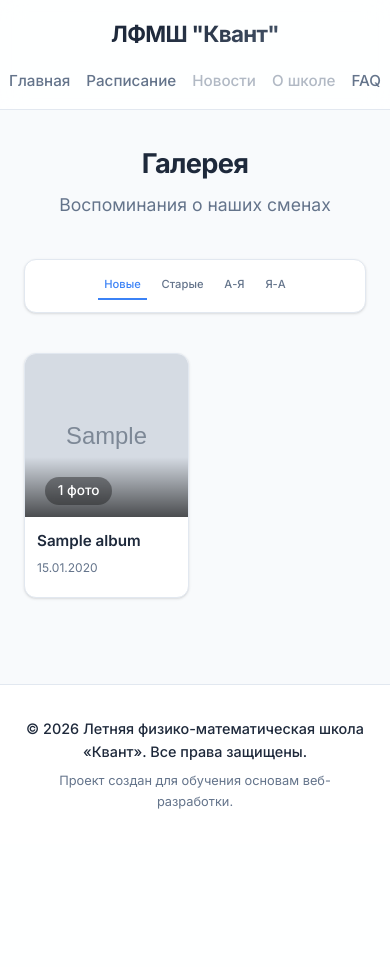
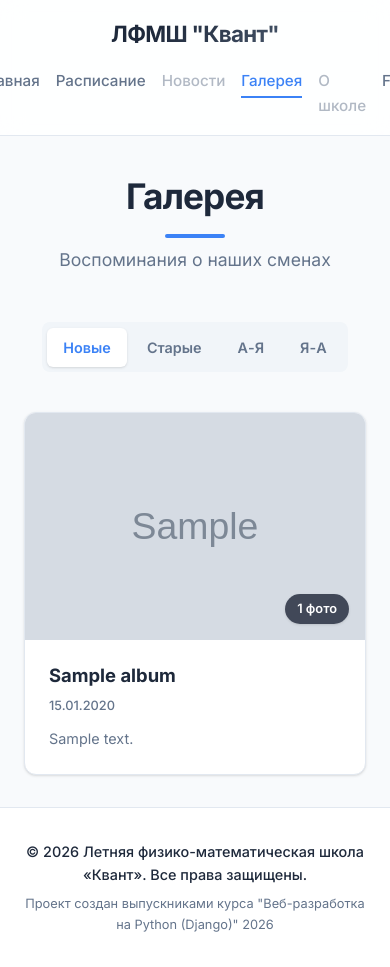
Before and after one commit to quantCamp/kvant_django_site, a Django app: page /gallery/ in a window 390 px wide; the page is wider, and only the part inside the window is pictured. Before the commit the page ends 809 px from the top of that part, so only its background shows below. Run offline with Django 5.2, Linux system fonts and the light colour scheme; tables that the repository leaves empty hold one stand-in row (values such as "Sample post"); grey boxes marked "Sample" are stand-in pictures.

Commit message:
Исправил стили

```diff
--- a/static/css/gallery.css
+++ b/static/css/gallery.css
@@ -1,67 +1,58 @@
-/* ========================================
-   GALLERY.CSS — Стили для галереи
-   Полностью адаптирован под style.css
-   ======================================== */
+/* gallery.css - Стили для галереи альбомов ЛФМШ «Квант» */
 
-/* ----- 1. ЗАГОЛОВОК ГАЛЕРЕИ ----- */
-.gallery-header {
+.gallery-header, .album-detail-header {
     text-align: center;
-    margin-bottom: 2.5rem;
+    max-width: 700px;
+    margin: 0 auto 3rem;
 }
 
-.gallery-header h1 {
+.gallery-header h1, .album-detail-header h1 {
     font-size: 2.2rem;
     font-weight: 800;
     color: var(--text-main);
     letter-spacing: -0.025em;
+    margin-bottom: 0.5rem;
 }
 
-.gallery-header .subtitle {
-    font-size: 1.1rem;
-    color: var(--text-muted);
-    margin-top: 0.3rem;
+.gallery-header h1::after, .album-detail-header h1::after {
+    content: '';
+    display: block;
+    width: 60px;
+    height: 4px;
+    background-color: var(--primary-color);
+    margin: 0.6rem auto 0;
+    border-radius: 2px;
 }
 
-/* ----- 2. СОРТИРОВКА (с подчёркиванием как в навигации) ----- */
+.gallery-header .subtitle, .album-detail-header .album-meta {
+    color: var(--text-muted);
+    font-size: 1.1rem;
+    margin-top: 0.5rem;
+}
+
+/* Сортировка */
 .sort-section {
     display: flex;
-    align-items: center;
     justify-content: center;
-    flex-wrap: wrap;
-    gap: 0.75rem;
-    margin: 1.5rem 0 2.5rem;
-    padding: 0.75rem 1.5rem;
-    background: var(--bg-card);
-    border: 1px solid var(--border-color);
-    border-radius: var(--border-radius-md);
-    box-shadow: var(--shadow-sm);
-}
-
-.sort-label {
-    font-weight: 600;
-    color: var(--text-main);
-    font-size: 0.95rem;
-    margin-right: 0.5rem;
+    margin-bottom: 2.5rem;
 }
 
 .sort-options {
-    display: flex;
-    flex-wrap: wrap;
-    gap: 0.5rem;
+    display: inline-flex;
+    background-color: #f1f5f9;
+    padding: 0.35rem;
+    border-radius: var(--border-radius-sm);
+    gap: 0.25rem;
 }
 
 .sort-link {
-    display: inline-flex;
-    align-items: center;
-    gap: 0.4rem;
-    padding: 0.45rem 0.75rem;
+    text-decoration: none;
     color: var(--text-muted);
-    text-decoration: none;
     font-size: 0.9rem;
-    font-weight: 500;
-    border-bottom: 2px solid transparent;
-    transition: all var(--transition-fast);
-    position: relative;
+    font-weight: 600;
+    padding: 0.5rem 1rem;
+    border-radius: 6px;
+    transition: all var(--transition-fast) ease-in-out;
 }
 
 .sort-link:hover {
@@ -69,51 +60,49 @@
 }
 
 .sort-link.active {
+    background-color: #ffffff;
     color: var(--primary-color);
-    border-bottom-color: var(--primary-color);
+    box-shadow: var(--shadow-sm);
 }
 
-.sort-link.active:hover {
-    color: var(--primary-hover);
-    border-bottom-color: var(--primary-hover);
-}
-
-/* ----- 3. ПЛИТКА АЛЬБОМОВ (album_list) ----- */
+/* Сетка альбомов */
 .album-grid {
     display: grid;
     grid-template-columns: repeat(auto-fill, minmax(280px, 1fr));
-    gap: 1.5rem;
-    margin: 2rem 0;
+    gap: 2rem;
+    max-width: 1100px;
+    margin: 0 auto;
 }
 
 .album-card {
-    background: var(--bg-card);
+    background-color: var(--bg-card);
     border: 1px solid var(--border-color);
     border-radius: var(--border-radius-md);
     overflow: hidden;
+    box-shadow: var(--shadow-sm);
     transition: all var(--transition-normal);
-    box-shadow: var(--shadow-sm);
-    position: relative;
-    top: 0;
-}
-
-.album-card:hover {
-    top: -6px;
-    box-shadow: var(--shadow-lg);
-    border-color: rgba(59, 130, 246, 0.25);
 }
 
 .album-card a {
     text-decoration: none;
     color: inherit;
-    display: block;
+    display: flex;
+    flex-direction: column;
+    height: 100%;
+}
+
+.album-card:hover {
+    transform: translateY(-5px);
+    box-shadow: var(--shadow-lg);
+    border-color: rgba(59, 130, 246, 0.3);
 }
 
 .album-cover {
     position: relative;
-    padding-bottom: 75%;
+    width: 100%;
+    padding-top: 66.66%; /* 3:2 Aspect Ratio */
+    background-color: #f1f5f9;
     overflow: hidden;
-    background: var(--bg-app);
 }
 
 .album-cover img {
@@ -123,284 +112,143 @@
     width: 100%;
     height: 100%;
     object-fit: cover;
-    transition: transform var(--transition-normal);
+    transition: transform var(--transition-normal) ease-in-out;
 }
 
 .album-card:hover .album-cover img {
-    transform: scale(1.03);
+    transform: scale(1.05);
 }
 
 .album-overlay {
     position: absolute;
-    bottom: 0;
-    left: 0;
-    right: 0;
-    background: linear-gradient(transparent, rgba(0, 0, 0, 0.65));
-    padding: 1.25rem 1.25rem 0.75rem;
+    bottom: 1rem;
+    right: 1rem;
+    background-color: rgba(15, 23, 42, 0.75);
+    backdrop-filter: blur(4px);
     color: #ffffff;
-    display: flex;
-    justify-content: space-between;
-    align-items: center;
-}
-
-.photo-count {
-    font-size: 0.85rem;
-    font-weight: 500;
-    background: rgba(0, 0, 0, 0.35);
-    padding: 0.2rem 0.8rem;
-    border-radius: 50px;
-    backdrop-filter: blur(4px);
+    font-size: 0.8rem;
+    font-weight: 600;
+    padding: 0.3rem 0.75rem;
+    border-radius: 20px;
+    box-shadow: var(--shadow-sm);
 }
 
 .album-info {
-    padding: 1.25rem 1.25rem 1.5rem;
+    padding: 1.5rem;
+    display: flex;
+    flex-direction: column;
+    gap: 0.5rem;
+    flex-grow: 1;
 }
 
 .album-info h3 {
-    font-size: 1.1rem;
-    font-weight: 600;
+    font-size: 1.15rem;
+    font-weight: 700;
     color: var(--text-main);
-    margin: 0 0 0.3rem;
+    line-height: 1.3;
 }
 
 .album-date {
-    font-size: 0.85rem;
+    font-size: 0.8rem;
     color: var(--text-muted);
-    margin: 0 0 0.5rem;
+    font-weight: 500;
 }
 
 .album-description {
     font-size: 0.9rem;
     color: var(--text-muted);
     line-height: 1.5;
-    margin: 0;
+    margin-top: 0.25rem;
 }
 
-/* ----- 4. ДЕТАЛИ АЛЬБОМА (album_detail) ----- */
+/* Детальная страница альбома */
 .album-detail-header {
-    margin-bottom: 2.5rem;
+    position: relative;
 }
 
 .back-link {
     display: inline-flex;
     align-items: center;
-    gap: 0.4rem;
+    text-decoration: none;
     color: var(--text-muted);
-    text-decoration: none;
-    font-weight: 500;
-    font-size: 0.95rem;
-    transition: var(--transition-fast);
-    margin-bottom: 1rem;
+    font-weight: 600;
+    font-size: 0.9rem;
+    margin-bottom: 1.5rem;
+    transition: color var(--transition-fast);
 }
 
 .back-link:hover {
     color: var(--primary-color);
 }
 
-.album-detail-header h1 {
-    font-size: 2rem;
-    font-weight: 700;
-    color: var(--text-main);
-    margin-bottom: 0.3rem;
-    letter-spacing: -0.025em;
-}
-
-.album-meta {
-    color: var(--text-muted);
-    font-size: 0.95rem;
-    margin-bottom: 0.75rem;
-}
-
-.album-description {
-    color: var(--text-muted);
-    font-size: 1rem;
-    line-height: 1.7;
-    max-width: 700px;
-}
-
-/* ----- 5. СЕТКА ФОТОГРАФИЙ (album_detail) ----- */
+/* Сетка фотографий */
 .photo-grid {
     display: grid;
-    grid-template-columns: repeat(auto-fill, minmax(200px, 1fr));
-    gap: 1.25rem;
-    margin: 2rem 0;
+    grid-template-columns: repeat(auto-fill, minmax(220px, 1fr));
+    gap: 1.5rem;
+    max-width: 1100px;
+    margin: 0 auto;
 }
 
 .photo-item {
     position: relative;
-    border-radius: var(--border-radius-sm);
+    border-radius: var(--border-radius-md);
     overflow: hidden;
-    background: var(--bg-app);
+    box-shadow: var(--shadow-sm);
     border: 1px solid var(--border-color);
+    background-color: var(--bg-card);
     transition: all var(--transition-normal);
-    box-shadow: var(--shadow-sm);
-}
-
-.photo-item:hover {
-    transform: scale(1.03);
-    box-shadow: var(--shadow-lg);
-    border-color: rgba(59, 130, 246, 0.2);
-    z-index: 2;
 }
 
 .photo-item a {
     display: block;
+    width: 100%;
+    padding-top: 75%; /* 4:3 Aspect Ratio */
     position: relative;
 }
 
 .photo-item img {
+    position: absolute;
+    top: 0;
+    left: 0;
     width: 100%;
-    height: 200px;
+    height: 100%;
     object-fit: cover;
-    display: block;
-    transition: transform var(--transition-normal);
+    transition: transform var(--transition-normal) ease-in-out;
+}
+
+.photo-item:hover {
+    transform: scale(1.02);
+    box-shadow: var(--shadow-md);
+    border-color: rgba(59, 130, 246, 0.3);
 }
 
 .photo-item:hover img {
-    transform: scale(1.02);
+    transform: scale(1.03);
 }
 
 .photo-title {
     position: absolute;
     bottom: 0;
     left: 0;
-    right: 0;
-    background: linear-gradient(transparent, rgba(0, 0, 0, 0.7));
+    width: 100%;
+    background: linear-gradient(to top, rgba(0, 0, 0, 0.8) 0%, rgba(0, 0, 0, 0) 100%);
     color: #ffffff;
-    padding: 0.75rem 1rem 0.5rem;
-    font-size: 0.85rem;
+    font-size: 0.8rem;
     font-weight: 500;
+    padding: 1.5rem 1rem 0.75rem;
+    text-align: center;
     opacity: 0;
-    transition: opacity var(--transition-normal);
+    transition: opacity var(--transition-fast) ease-in-out;
 }
 
 .photo-item:hover .photo-title {
     opacity: 1;
 }
 
-/* ----- 6. ПУСТЫЕ СООБЩЕНИЯ ----- */
 .empty-message {
+    grid-column: 1 / -1;
     text-align: center;
-    padding: 4rem 1.5rem;
+    padding: 3rem;
     color: var(--text-muted);
-    font-size: 1.1rem;
-    grid-column: 1 / -1;
-    background: var(--bg-card);
-    border-radius: var(--border-radius-md);
-    border: 1px dashed var(--border-color);
 }
-
-/* ----- 7. ПАГИНАЦИЯ (если понадобится) ----- */
-.pagination {
-    display: flex;
-    justify-content: center;
-    align-items: center;
-    gap: 1rem;
-    margin: 2.5rem 0;
-}
-
-.pagination a {
-    padding: 0.5rem 1.25rem;
-    background: var(--bg-card);
-    color: var(--text-main);
-    border: 1px solid var(--border-color);
-    border-radius: var(--border-radius-sm);
-    text-decoration: none;
-    font-weight: 500;
-    font-size: 0.9rem;
-    transition: all var(--transition-fast);
-}
-
-.pagination a:hover {
-    background: var(--primary-color);
-    color: #ffffff;
-    border-color: var(--primary-color);
-}
-
-.current-page {
-    font-weight: 600;
-    color: var(--text-main);
-    font-size: 0.95rem;
-}
-
-/* ----- 8. АДАПТИВ ----- */
-@media (max-width: 768px) {
-    .gallery-header h1 {
-        font-size: 1.7rem;
-    }
-
-    .sort-section {
-        flex-direction: column;
-        align-items: stretch;
-        padding: 0.75rem 1rem;
-    }
-
-    .sort-options {
-        justify-content: center;
-    }
-
-    .sort-link {
-        font-size: 0.8rem;
-        padding: 0.35rem 0.5rem;
-    }
-
-    .album-grid {
-        grid-template-columns: repeat(auto-fill, minmax(220px, 1fr));
-        gap: 1rem;
-    }
-
-    .photo-grid {
-        grid-template-columns: repeat(auto-fill, minmax(150px, 1fr));
-        gap: 0.75rem;
-    }
-
-    .photo-item img {
-        height: 150px;
-    }
-
-    .album-detail-header h1 {
-        font-size: 1.6rem;
-    }
-}
-
-@media (max-width: 480px) {
-    .album-grid {
-        grid-template-columns: 1fr 1fr;
-        gap: 0.75rem;
-    }
-
-    .photo-grid {
-        grid-template-columns: 1fr 1fr;
-        gap: 0.5rem;
-    }
-
-    .photo-item img {
-        height: 120px;
-    }
-
-    .album-info {
-        padding: 0.75rem;
-    }
-
-    .album-info h3 {
-        font-size: 0.95rem;
-    }
-
-    .album-date {
-        font-size: 0.75rem;
-    }
-
-    .album-description {
-        font-size: 0.8rem;
-        display: none;
-    }
-
-    .album-cover {
-        padding-bottom: 100%;
-    }
-
-    .sort-link {
-        font-size: 0.7rem;
-        padding: 0.25rem 0.4rem;
-    }
-}
--- a/templates/base.html
+++ b/templates/base.html
@@ -26,9 +26,9 @@
                     <li><a href="{% url 'main:index' %}" class="nav-link {% if request.resolver_match.view_name == 'main:index' or request.path == '/' %}active{% endif %}">Главная</a></li>
                     <li><a href="{% url 'schedule:schedule_view' %}" class="nav-link {% if request.resolver_match.app_name == 'schedule' or '/schedule/' in request.path %}active{% endif %}">Расписание</a></li>
                     <li><a href="#" class="nav-link disabled">Новости</a></li>
+                    <li><a href="{% url 'gallery:album_list' %}" class="nav-link {% if request.resolver_match.app_name == 'gallery' or '/gallery/' in request.path %}active{% endif %}">Галерея</a></li>
                     <li><a href="#" class="nav-link disabled">О школе</a></li>
                     <li><a href="{% url 'faq:faq_view' %}" class="nav-link {% if request.resolver_match.app_name == 'faq' or '/faq/' in request.path %}active{% endif %}">FAQ</a></li>
-
                 </ul>
             </nav>
         </div>
@@ -45,8 +45,9 @@
     <footer class="footer">
         <div class="container footer-container">
             <p class="footer-copy">&copy; 2026 Летняя физико-математическая школа «Квант». Все права защищены.</p>
-            <p class="footer-info">Проект создан для обучения основам веб-разработки.</p>
+            <p class="footer-info">Проект создан выпускниками курса "Веб-разработка на Python (Django)" 2026</p>
         </div>
     </footer>
+    {% block extra_js %}{% endblock %}
 </body>
 </html>
```
